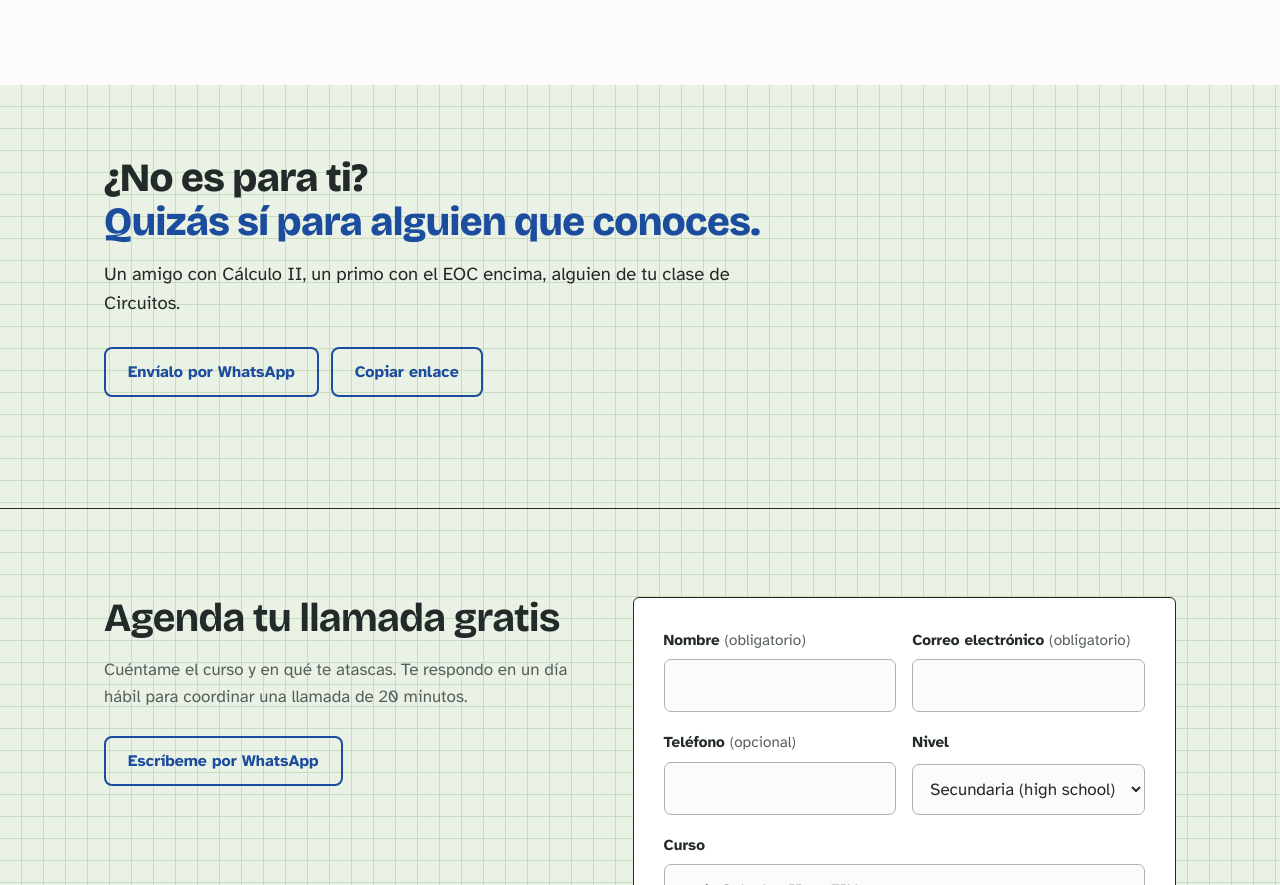
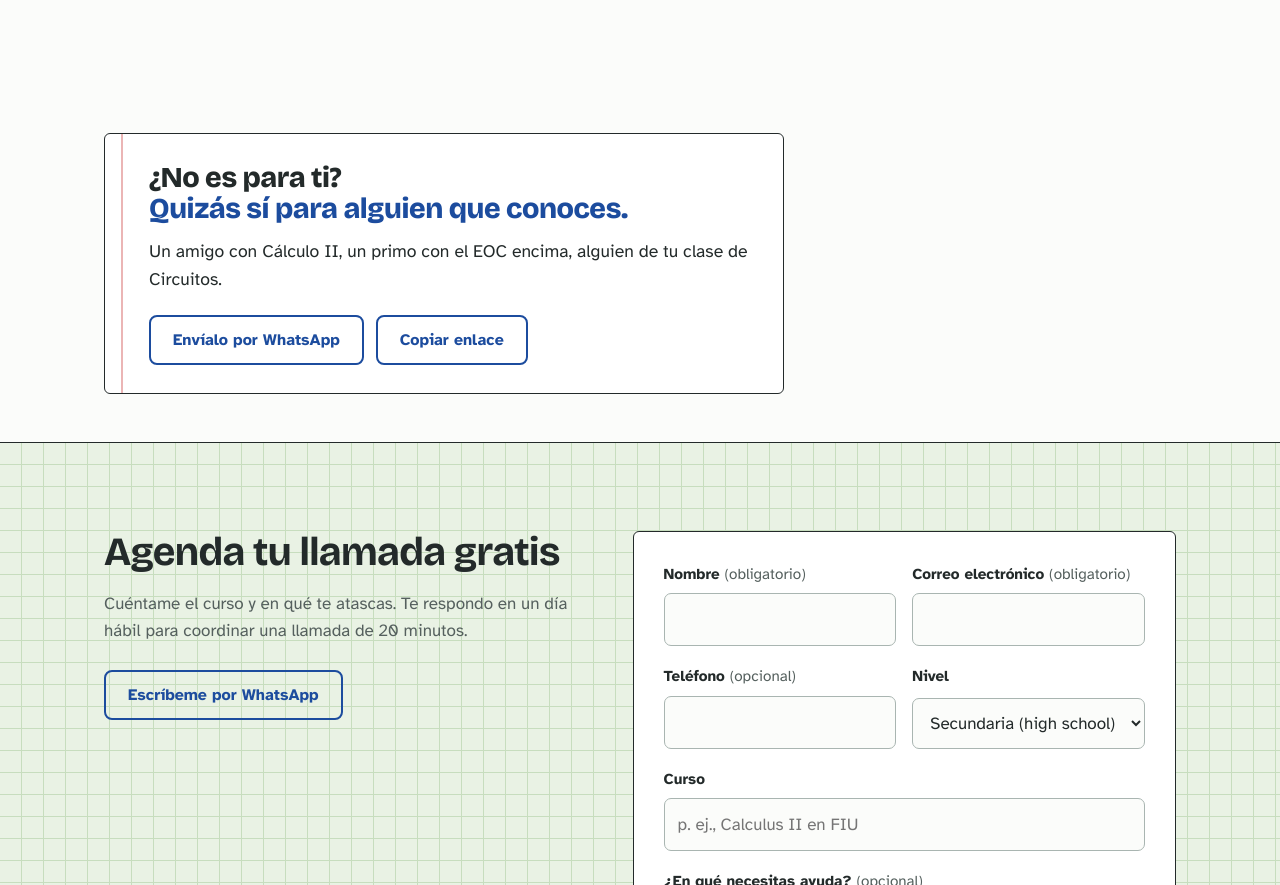
Before and after one commit to jalex08/tutoring-web, a website: page www/es/index.html in a window 1280 px wide. Shown: the part 5727-6612 px from the top of the page. Drawn offline with nearby package versions, Linux system fonts and the light colour scheme.

Commit message:
Restyle share band as a notebook sheet on paper
White sheet with graphite border and the hero's red margin line (shared
via --margin-x), paper background instead of the pad grid, tighter
padding, smaller heading. Status line moves into the button row so it
reserves no space while empty. Copy, i18n keys, URLs and behavior unchanged.

Co-Authored-By: Claude Opus 5.5 <noreply@anthropic.com>
Claude-Session: https://claude.ai/code/session_01Avgm5DgE6s49E4wyyjLmgW

```diff
--- a/www/es/index.html
+++ b/www/es/index.html
@@ -142,7 +142,7 @@ j=d.createElement(s),dl=l!='dataLayer'?'&l='+l:'';j.async=true;j.src=
   .facts strong{color:var(--graphite)}
 
   .sheet{position:relative;border-radius:4px;box-shadow:0 1px 0 #b9cfb1,0 18px 40px -22px rgba(30,60,30,.45);transform:rotate(1.2deg);padding:18px 18px 12px}
-  .sheet::before{content:"";position:absolute;left:52px;top:0;bottom:0;width:1.5px;background:#E7A3A3;opacity:.8} /* margin line */
+  .sheet::before,.note-sheet::before{content:"";position:absolute;left:var(--margin-x,52px);top:0;bottom:0;width:1.5px;background:#E7A3A3;opacity:.8} /* margin line */
   .sheet svg{width:100%;height:auto;overflow:visible}
   .hand{font-family:var(--hand);fill:var(--ink)}
   .hand-g{font-family:var(--hand);fill:var(--graphite)}
@@ -291,16 +291,17 @@ j=d.createElement(s),dl=l!='dataLayer'?'&l='+l:'';j.async=true;j.src=
   .faq details p{padding:0 0 22px;color:var(--muted);max-width:40em}
 
   /* share band */
-  .share{padding:72px 0;border-bottom:1.5px solid var(--graphite)}
-  .share h2{font-weight:800;max-width:22em}
+  .share{padding:48px 0;border-bottom:1.5px solid var(--graphite)}
+  .note-sheet{--margin-x:16px;position:relative;max-width:680px;background:#fff;border:1.5px solid var(--graphite);border-radius:6px;padding:28px 32px 28px 44px}
+  .share h2{font-weight:800;font-size:clamp(1.35rem,2.4vw,1.8rem)}
   .share h2 span{display:block}
   .share h2 span + span{color:var(--ink)}
-  .share-lede{margin-top:16px;font-size:1.15rem;max-width:36em}
-  .share-actions{display:flex;flex-wrap:wrap;gap:12px;margin-top:28px}
+  .share-lede{margin-top:12px;font-size:1.1rem;max-width:36em}
+  .share-actions{display:flex;flex-wrap:wrap;gap:12px;margin-top:22px}
   .share-actions [hidden]{display:none}
   .share-actions svg{width:18px;height:18px;flex:none}
-  .share-status{margin-top:12px;min-height:1.6em;font-weight:700;color:var(--ink)}
-  @media (max-width:520px){.share{padding:56px 0}}
+  .share-status{align-self:center;font-weight:700;color:var(--ink)} /* in the button row: no reserved space while empty */
+  @media (max-width:520px){.share{padding:26px 0}.note-sheet{padding:20px 18px 20px 30px}}
 
   /* contact */
   .contact-grid{display:grid;grid-template-columns:1fr 1.15fr;gap:56px;align-items:start}
@@ -893,12 +894,12 @@ height="0" width="0" style="display:none;visibility:hidden"></iframe></noscript>
   </section>
 
   <!-- SHARE -->
-  <section id="share" class="share pad" aria-labelledby="share-title"
+  <section id="share" class="share" aria-labelledby="share-title"
     data-share-text="Te paso este tutor de matemáticas, física e ingeniería en el sur de la Florida. Es ingeniero, enseña en inglés y en español, y la primera llamada de 20 minutos es gratis:"
     data-share-url="https://josediaztutoring.com/es/?src=share"
     data-share-copied="Enlace copiado"
     data-i18n-attr="data-share-text:shareText;data-share-url:shareUrl;data-share-copied:shareCopied">
-    <div class="wrap">
+    <div class="wrap"><div class="note-sheet">
       <h2 id="share-title"><span data-i18n="shareT1">¿No es para ti?</span> <span data-i18n="shareT2">Quizás sí para alguien que conoces.</span></h2>
       <p class="share-lede" data-i18n="shareP">Un amigo con Cálculo II, un primo con el EOC encima, alguien de tu clase de Circuitos.</p>
       <div class="share-actions">
@@ -908,9 +909,9 @@ height="0" width="0" style="display:none;visibility:hidden"></iframe></noscript>
         </button>
         <a class="btn btn-ghost" id="share-wa" href="https://wa.me/?text=Te%20paso%20este%20tutor%20de%20matem%C3%A1ticas%2C%20f%C3%ADsica%20e%20ingenier%C3%ADa%20en%20el%20sur%20de%20la%20Florida.%20Es%20ingeniero%2C%20ense%C3%B1a%20en%20ingl%C3%A9s%20y%20en%20espa%C3%B1ol%2C%20y%20la%20primera%20llamada%20de%2020%20minutos%20es%20gratis%3A%20https%3A%2F%2Fjosediaztutoring.com%2Fes%2F%3Fsrc%3Dshare" target="_blank" rel="noopener" data-i18n-attr="href:shareWaHref" data-i18n="shareWa">Envíalo por WhatsApp</a>
         <button class="btn btn-ghost" type="button" id="share-copy" hidden data-i18n="shareCopy">Copiar enlace</button>
+        <p class="share-status" id="share-status" role="status" aria-live="polite"></p>
       </div>
-      <p class="share-status" id="share-status" role="status" aria-live="polite"></p>
-    </div>
+    </div></div>
   </section>
 
   <!-- CONTACT -->
```
Also changed, not shown: www/index.html (+12 -11 lines).
